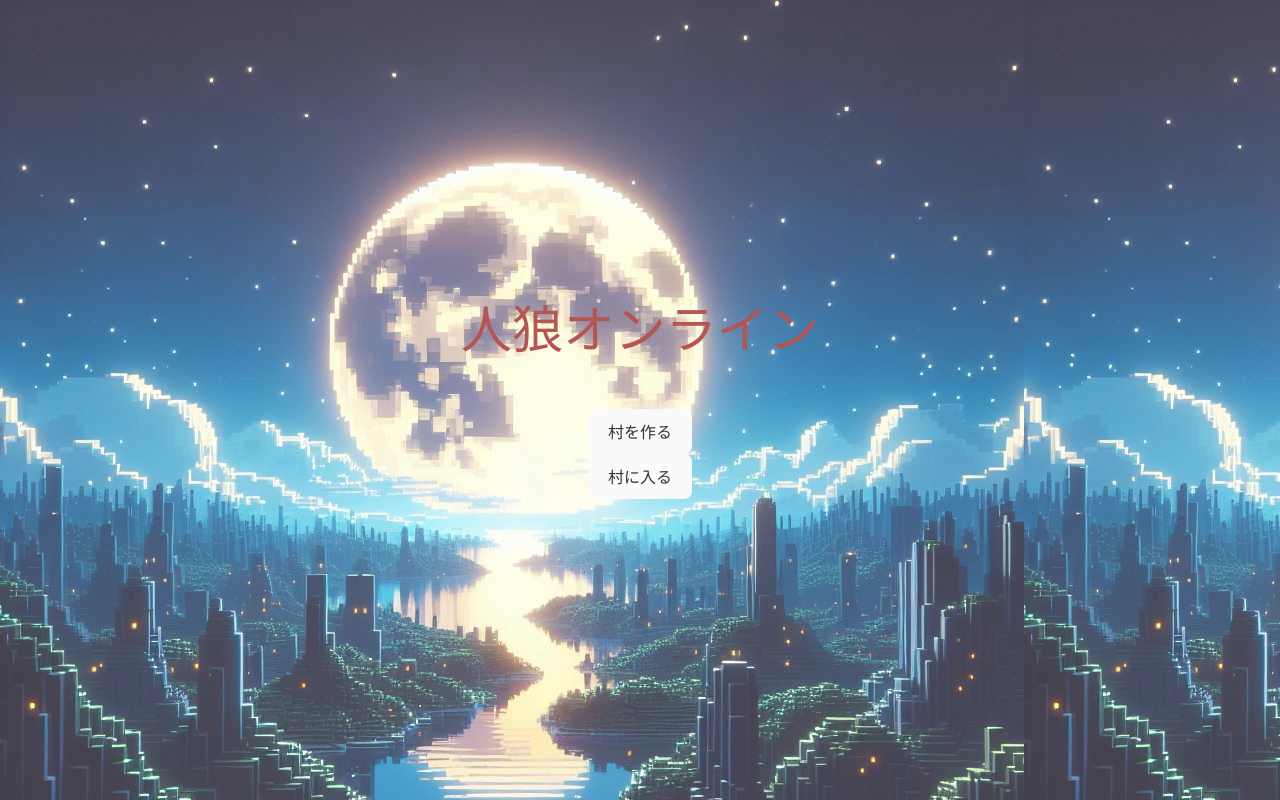
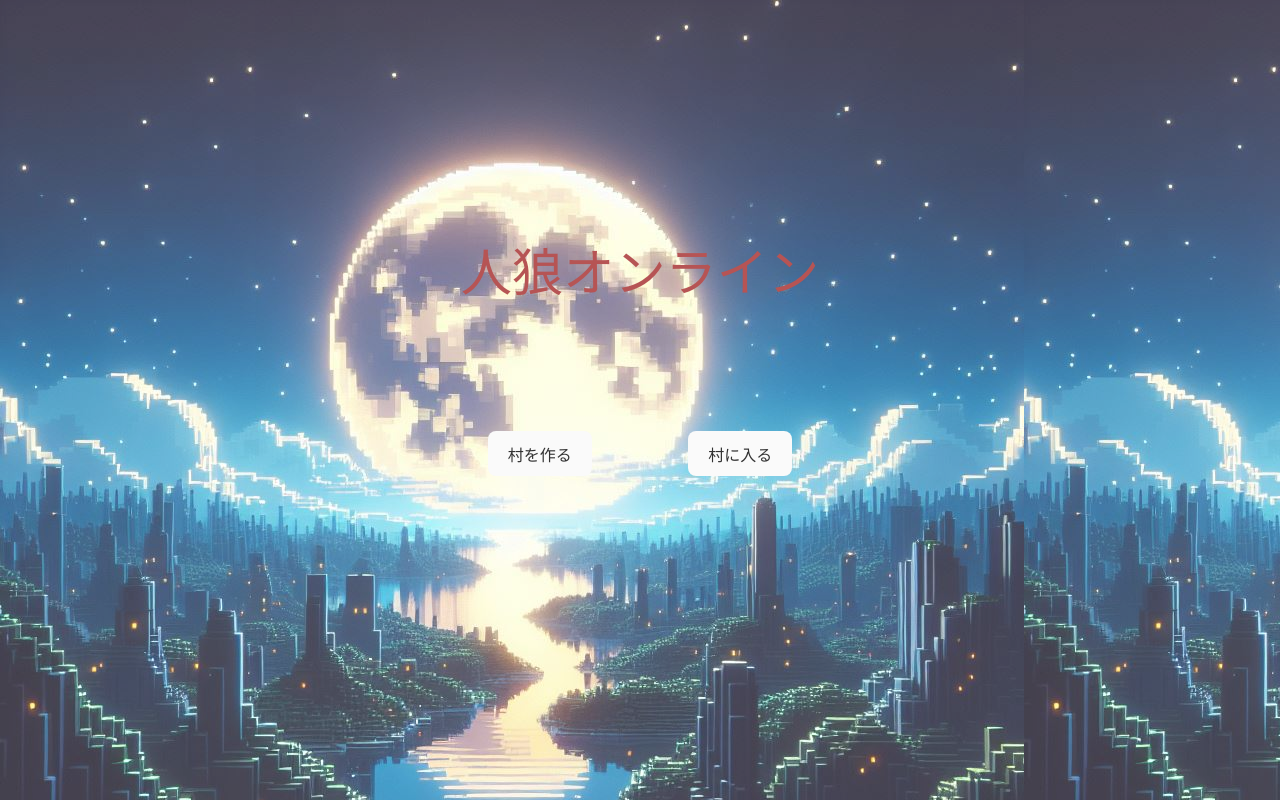
Before and after one commit to pokotsun/werewolf-game, a React (Vite) app in the folder frontend/: page / in a window 1280 px wide. Built offline with nearby package versions, Linux system fonts and the light colour scheme.

Commit message:
main 修正

```diff
--- a/frontend/src/pages/home/home.tsx
+++ b/frontend/src/pages/home/home.tsx
@@ -10,6 +10,7 @@ function Home() {
     return (
         <div className="main-content background-image" style={{ backgroundImage: `url(${backgroundImage})` }}>
             <h1 className="title">人狼オンライン</h1>
+            <div className="card">
                 <button onClick={() => navigate("/create-village")}>
                     村を作る
                 </button>
@@ -17,6 +18,7 @@ function Home() {
                     村に入る
                 </button>
             </div>
+        </div>
     )
 }
 
```
Lines whose indentation alone changed are shown as unchanged.
